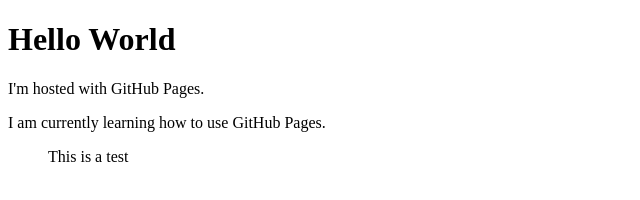
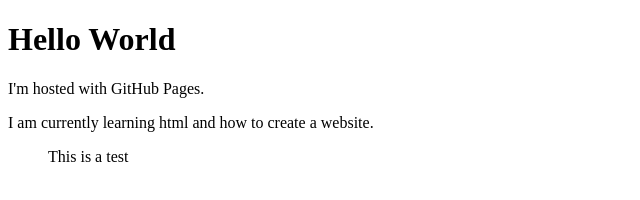
Before and after one commit to MineRaphi/mineraphi.github.io, a plain HTML site: page index.html in a window 1280 px wide. Shown: the full height of the page, 0-640 px from the left. Drawn offline with Linux system fonts and the light colour scheme.

Commit message:
updated text

```diff
--- a/index.html
+++ b/index.html
@@ -3,7 +3,7 @@
 <body>
 <h1>Hello World</h1>
 <p>I'm hosted with GitHub Pages.</p>
-<p>I am currently learning how to use GitHub Pages.</p>
+<p>I am currently learning html and how to create a website.</p>
 <ul>This is a test</ul>
 </body>
 </html>
```
Also changed, not shown: 1 other file.
